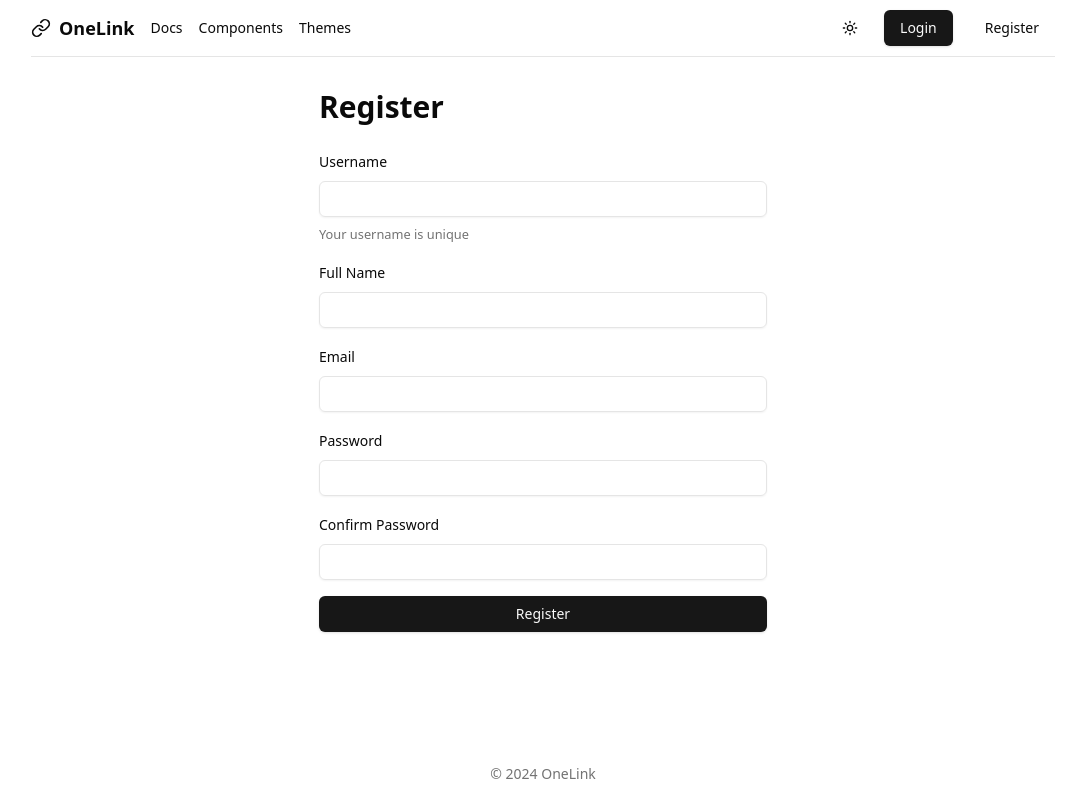
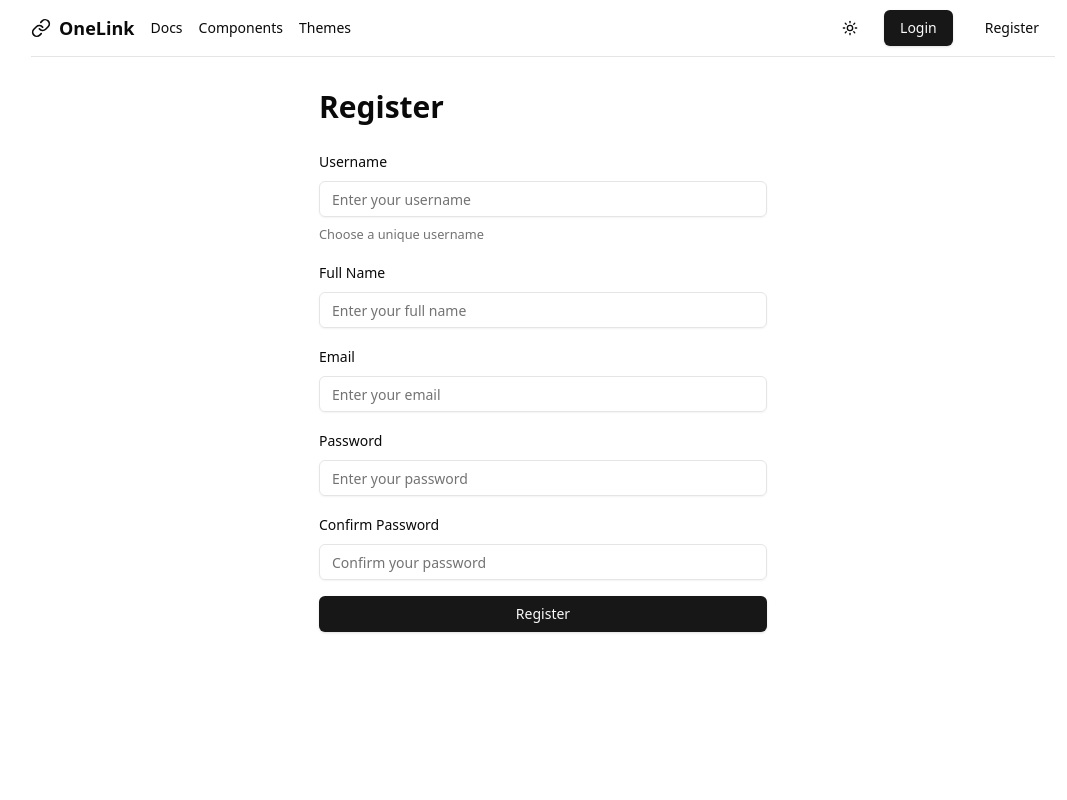
Before and after one commit to iamcristian/onelink-frontend, a React (Vite) app: page /auth/register in a window 1280 px wide. Shown: the top 800 px of the page, without its empty margins (97-1164 px from the left). Built offline with nearby package versions, Linux system fonts and the light colour scheme; no server answers.

Commit message:
feat: update Header and layout imports to use lowercase; enhance Login and Register forms with placeholders and min-height

```diff
--- a/src/components/Header/Header.tsx
+++ b/src/components/Header/Header.tsx
@@ -45,10 +45,10 @@ export const Header = () => {
           </button>
 
           {/* Login and Register buttons */}
-          <Button variant="default">
+          <Button variant="default" asChild>
             <Link to="/auth/login">Login</Link>
           </Button>
-          <Button variant="ghost" className="hidden sm:inline">
+          <Button variant="ghost" className="hidden sm:inline" asChild>
             <Link to="/auth/register">Register</Link>
           </Button>
         </div>
--- a/src/layouts/MainLayout.tsx
+++ b/src/layouts/MainLayout.tsx
@@ -1,5 +1,5 @@
-import Footer from "@/components/Footer/Footer";
-import { Header } from "@/components/Header/Header";
+import Footer from "@/components/footer/Footer";
+import { Header } from "@/components/header/Header";
 import { Toaster } from "@/components/ui/sonner";
 import { Outlet } from "react-router";
 
--- a/src/pages/Home.tsx
+++ b/src/pages/Home.tsx
@@ -1,4 +1,4 @@
-import SearchForm from "@/components/Home/SearchForm";
+import SearchForm from "@/components/home/SearchForm";
 
 const Home = () => {
   return (
--- a/src/pages/Login.tsx
+++ b/src/pages/Login.tsx
@@ -38,11 +38,13 @@ const Login = () => {
     } catch (error) {
       if (isAxiosError(error) && error.response)
         toast.error(error.response.data.message);
+      else
+        toast.error("An error occurred. Please try again later.");
     }
   };
 
   return (
-    <div className="max-w-md mx-auto">
+    <div className="max-w-md mx-auto min-h-screen">
       <h1 className="text-3xl font-bold mb-6">Login</h1>
 
       <Form {...form}>
@@ -54,7 +56,11 @@ const Login = () => {
               <FormItem>
                 <FormLabel>Email</FormLabel>
                 <FormControl>
-                  <Input type="email" {...field} />
+                  <Input
+                    type="email"
+                    {...field}
+                    placeholder="Enter your email"
+                  />
                 </FormControl>
                 <FormMessage />
               </FormItem>
@@ -68,7 +74,11 @@ const Login = () => {
               <FormItem>
                 <FormLabel>Password</FormLabel>
                 <FormControl>
-                  <Input type="password" {...field} />
+                  <Input
+                    type="password"
+                    {...field}
+                    placeholder="Enter your password"
+                  />
                 </FormControl>
                 <FormMessage />
               </FormItem>
--- a/src/pages/Register.tsx
+++ b/src/pages/Register.tsx
@@ -50,7 +50,7 @@ const Register = () => {
   };
 
   return (
-    <div className="max-w-md mx-auto">
+    <div className="max-w-md mx-auto min-h-screen">
       <h1 className="text-3xl font-bold mb-6">Register</h1>
 
       <Form {...form}>
@@ -65,9 +65,9 @@ const Register = () => {
               <FormItem>
                 <FormLabel>Username</FormLabel>
                 <FormControl>
-                  <Input {...field} />
+                  <Input {...field} placeholder="Enter your username" />
                 </FormControl>
-                <FormDescription>Your username is unique</FormDescription>
+                <FormDescription>Choose a unique username</FormDescription>
                 <FormMessage />
               </FormItem>
             )}
@@ -80,7 +80,7 @@ const Register = () => {
               <FormItem>
                 <FormLabel>Full Name</FormLabel>
                 <FormControl>
-                  <Input {...field} />
+                  <Input {...field} placeholder="Enter your full name" />
                 </FormControl>
                 <FormMessage />
               </FormItem>
@@ -94,7 +94,11 @@ const Register = () => {
               <FormItem>
                 <FormLabel>Email</FormLabel>
                 <FormControl>
-                  <Input type="email" {...field} />
+                  <Input
+                    type="email"
+                    {...field}
+                    placeholder="Enter your email"
+                  />
                 </FormControl>
                 <FormMessage />
               </FormItem>
@@ -108,7 +112,11 @@ const Register = () => {
               <FormItem>
                 <FormLabel>Password</FormLabel>
                 <FormControl>
-                  <Input type="password" {...field} />
+                  <Input
+                    type="password"
+                    {...field}
+                    placeholder="Enter your password"
+                  />
                 </FormControl>
                 <FormMessage />
               </FormItem>
@@ -122,7 +130,11 @@ const Register = () => {
               <FormItem>
                 <FormLabel>Confirm Password</FormLabel>
                 <FormControl>
-                  <Input type="password" {...field} />
+                  <Input
+                    type="password"
+                    {...field}
+                    placeholder="Confirm your password"
+                  />
                 </FormControl>
                 <FormMessage />
               </FormItem>
```
